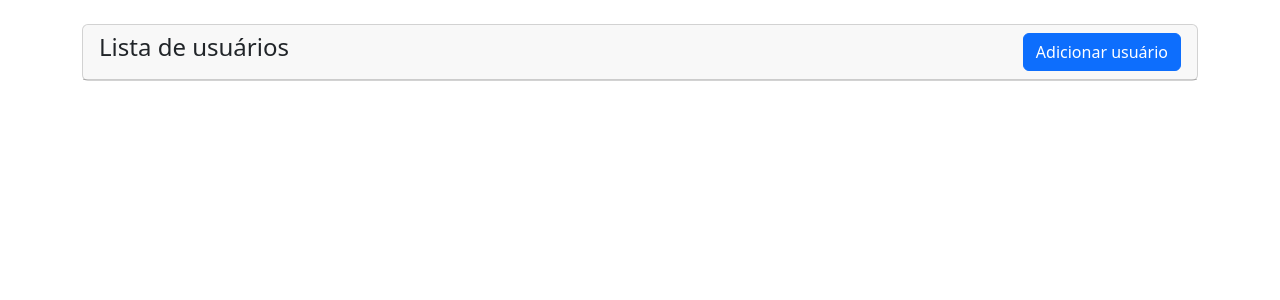
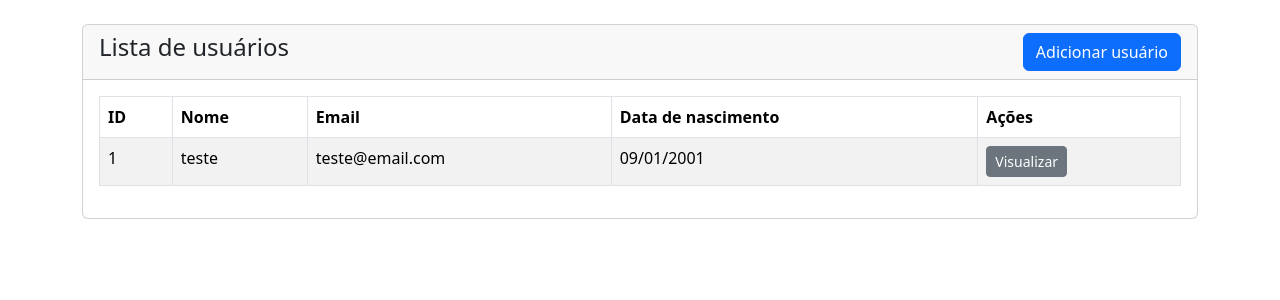
Before and after one commit to MiguelSalviano24/CRUD---PHP, a PHP site: page / in a window 1280 px wide. Shown: the part 56-356 px from the top of the page. Run offline with PHP 8.4, Linux system fonts and the light colour scheme.

Commit message:
feat: visualize button added

```diff
--- a/index.php
+++ b/index.php
@@ -31,11 +31,35 @@
                                 <a href="usuario-create.php" class="btn btn-primary float-end">Adicionar usuário</a>
                             </h4>
                         </div>
+                        <div class="card-body">
+                            <table class="table table-bordered table-striped">
+                                <thead>
+                                    <tr>
+                                        <th>ID</th>
+                                        <th>Nome</th>
+                                        <th>Email</th>
+                                        <th>Data de nascimento</th>
+                                        <th>Ações</th>
+                                    </tr>
+                                </thead>
+                                <tbody>
+                                    <tr>
+                                        <td>1</td>
+                                        <td>teste</td>
+                                        <td>teste@email.com</td>
+                                        <td>09/01/2001</td>
+                                        <td>
+                                            <a href="" class="btn btn-secondary btn-sm">Visualizar</a>
+                                            </form>
+                                        </td>
+                                    </tr>
+                                </tbody>
+                            </table>
+                        </div>
                     </div>
                 </div>
             </div>
         </div>
-
     </main>
     <footer>
         <!-- place footer here -->
```
